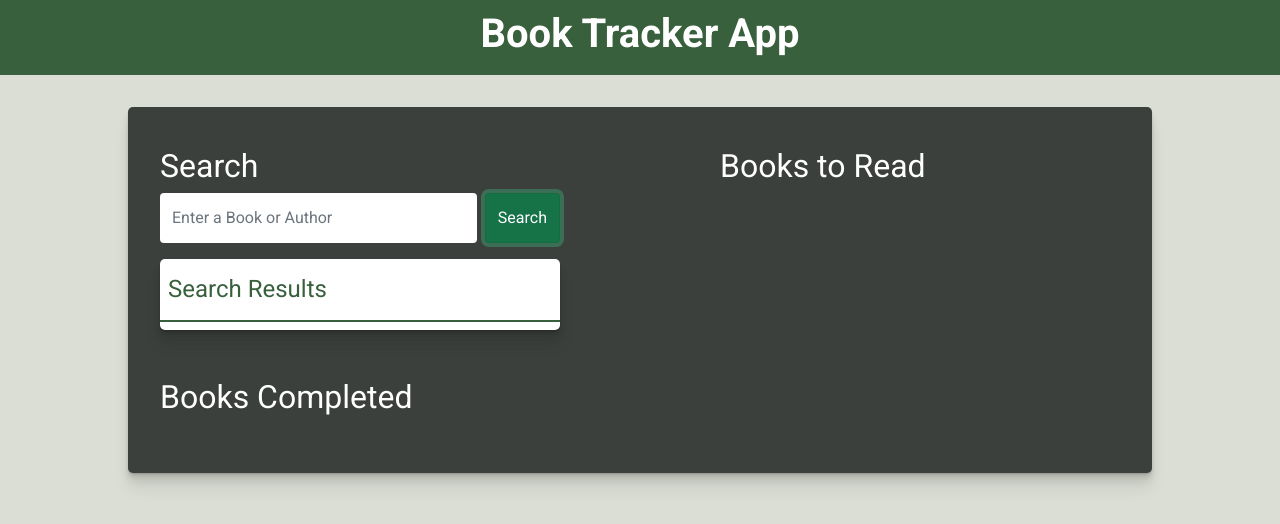
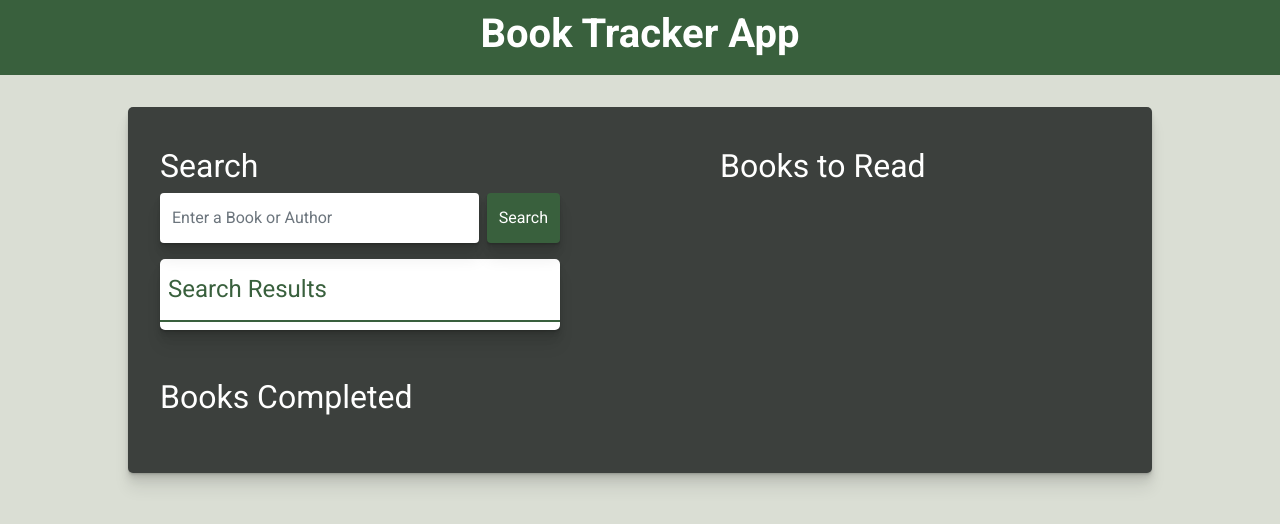
Before and after one commit to ConnerChappell/3760-book-tracker-app, a plain HTML site: page index.html in a window 1280 px wide. Both pictures are taken after typing "Sample" into the empty fields and a click on the button "Search". Drawn offline with nearby package versions, Linux system fonts and the light colour scheme; no server answers.

Commit message:
Fixed search again bug and added box shadows

```diff
--- a/main.js
+++ b/main.js
@@ -16,6 +16,7 @@ searchBtn.addEventListener("click", (event) => {
 })
 
 function getSearchResults() {
+    searchResultsDiv.innerHTML = ""
     let searchValue = searchInput.value
 
     fetch(`https://openlibrary.org/search.json?q=${searchValue}&limit=15`)
--- a/styles.css
+++ b/styles.css
@@ -44,6 +44,7 @@ h2 {
     flex-direction: column;
     width: 350px;
     margin: 1rem auto;
+    box-shadow: rgb(0 0 0 / 7%) 0px 1px 1px, rgb(0 0 0 / 7%) 0px 2px 2px, rgb(0 0 0 / 7%) 0px 4px 4px, rgb(0 0 0 / 7%) 0px 8px 8px, rgb(0 0 0 / 7%) 0px 16px 16px;
 
 }
 .app-container .card button#add-to-completed-books-btn {
@@ -59,6 +60,12 @@ h2 {
     border: none;
     box-shadow: none;
     outline: none;
+    box-shadow: rgb(0 0 0 / 7%) 0px 1px 1px, rgb(0 0 0 / 7%) 0px 2px 2px, rgb(0 0 0 / 7%) 0px 4px 4px, rgb(0 0 0 / 7%) 0px 8px 8px, rgb(0 0 0 / 7%) 0px 16px 16px;
+}
+.app-container .search-section div.search-bar button{
+    background-color: #39603d;
+    border: none;
+    box-shadow: rgb(0 0 0 / 7%) 0px 1px 1px, rgb(0 0 0 / 7%) 0px 2px 2px, rgb(0 0 0 / 7%) 0px 4px 4px, rgb(0 0 0 / 7%) 0px 8px 8px, rgb(0 0 0 / 7%) 0px 16px 16px;
 }
 .app-container .search-section .search-results-container {
     border-radius: 5px;
```
